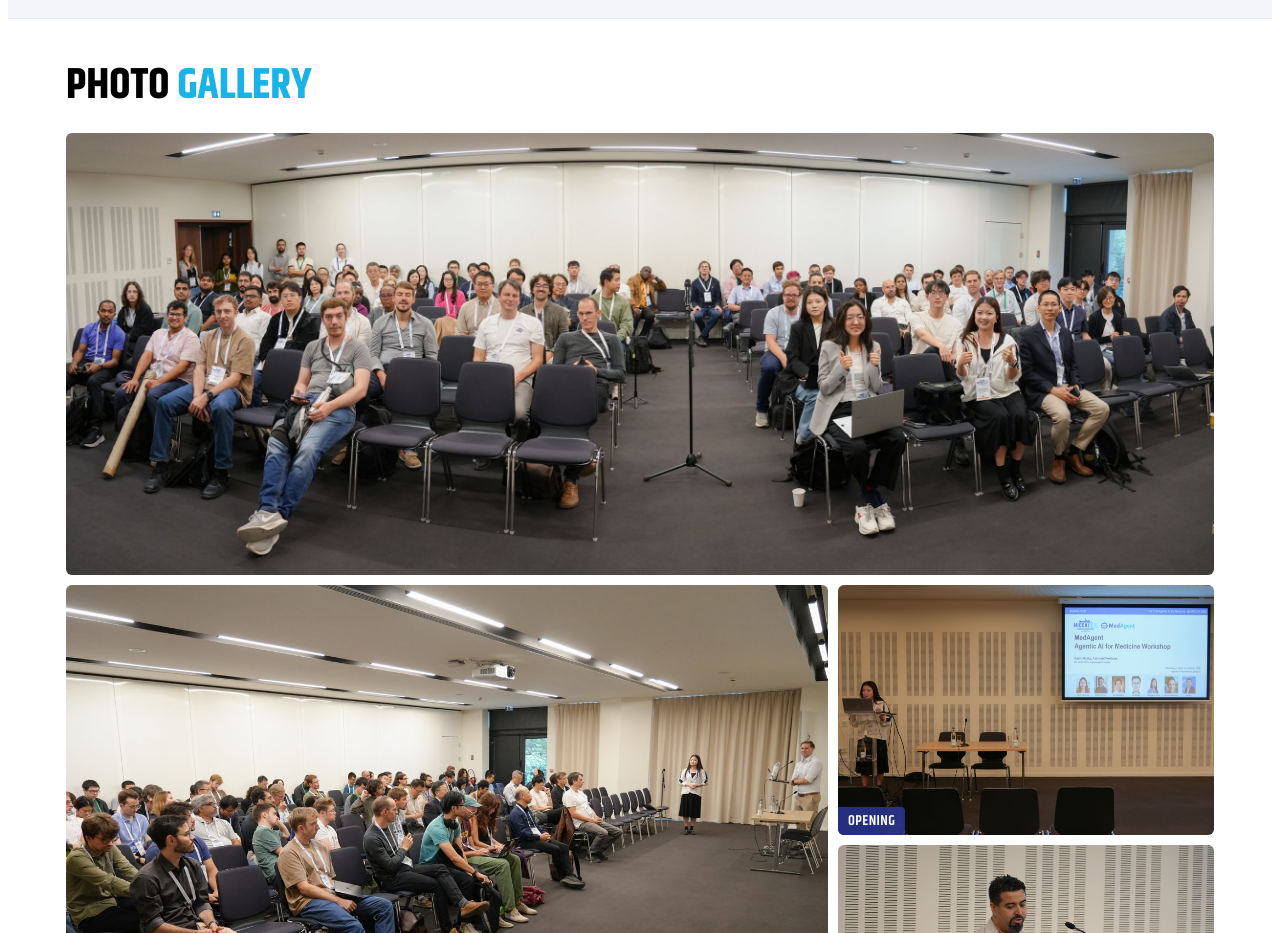
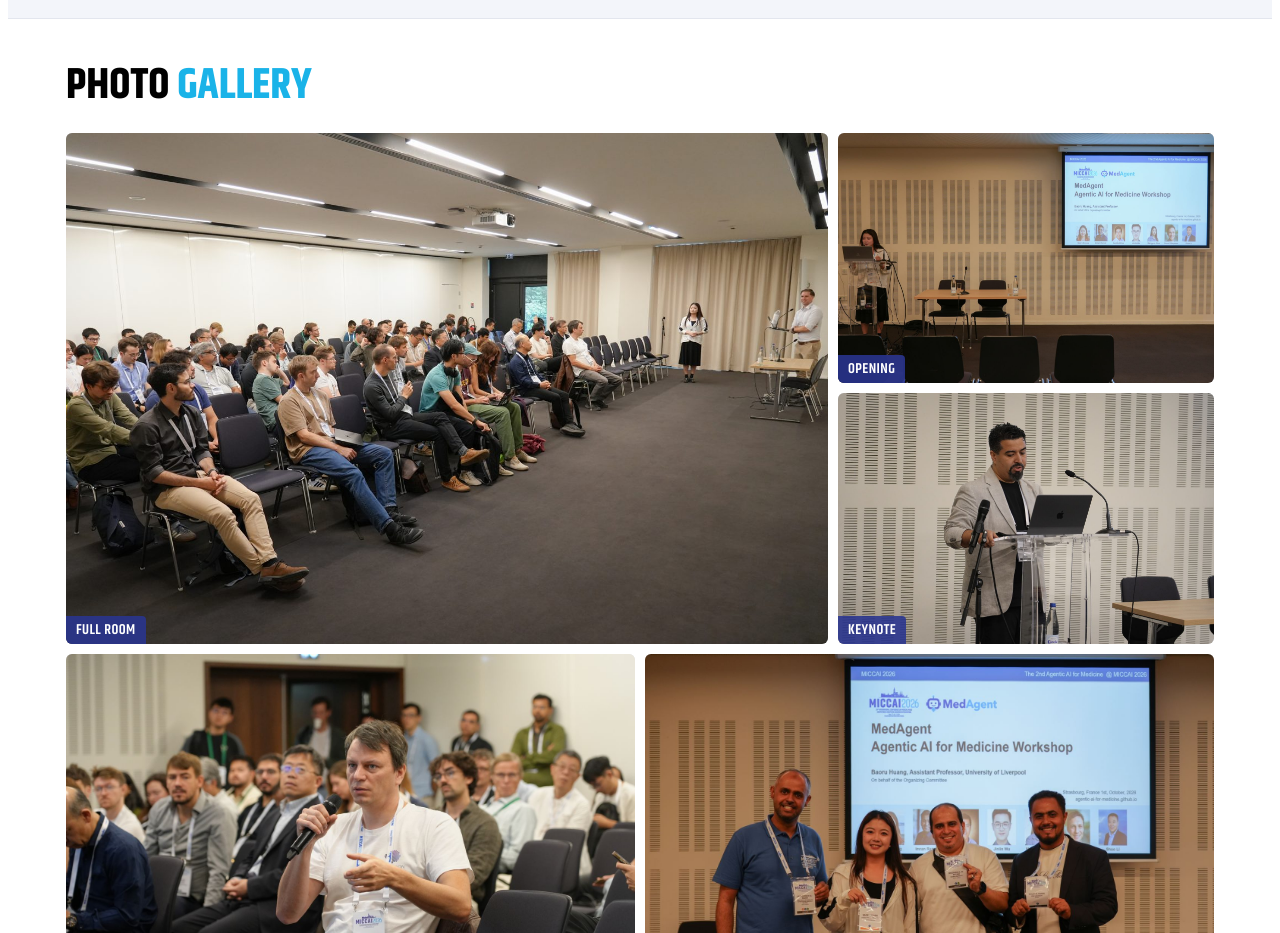
Before and after one commit to med-agent/med-agent.github.io, a plain HTML site: page index.html in a window 1280 px wide. Shown: the part 4140-5073 px from the top of the page. Drawn offline with Linux system fonts and the light colour scheme.

Commit message:
Remove group photo
Co-Authored-By: Claude Opus 5.5 <noreply@anthropic.com>

```diff
--- a/index.html
+++ b/index.html
@@ -388,7 +388,6 @@ footer .contact{user-select:all}
 <section class="sec" id="photos"><div class="wrap">
   <h2>Photo <span>Gallery</span></h2>
   <div class="photos">
-    <figure class="p-full"><img src="img/groupwide.jpg" alt="Group photo of MedAgent 2026 participants in the workshop room, Strasbourg" loading="lazy"></figure>
     <figure class="p-big"><img src="img/room.jpg" alt="Full workshop room during a talk" loading="lazy"><figcaption>Full room</figcaption></figure>
     <figure class="p-sm"><img src="img/opening.jpg" alt="Opening slide of the MedAgent workshop" loading="lazy"><figcaption>Opening</figcaption></figure>
     <figure class="p-sm"><img src="img/keynote.jpg" alt="Keynote speaker at the podium" loading="lazy"><figcaption>Keynote</figcaption></figure>
```
Also changed, not shown: img/groupwide.jpg (deleted).
